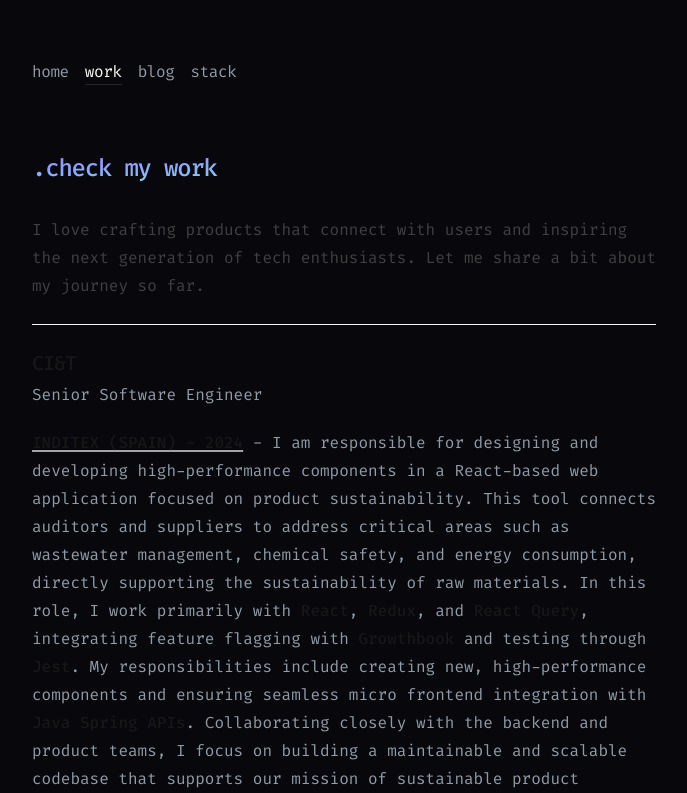
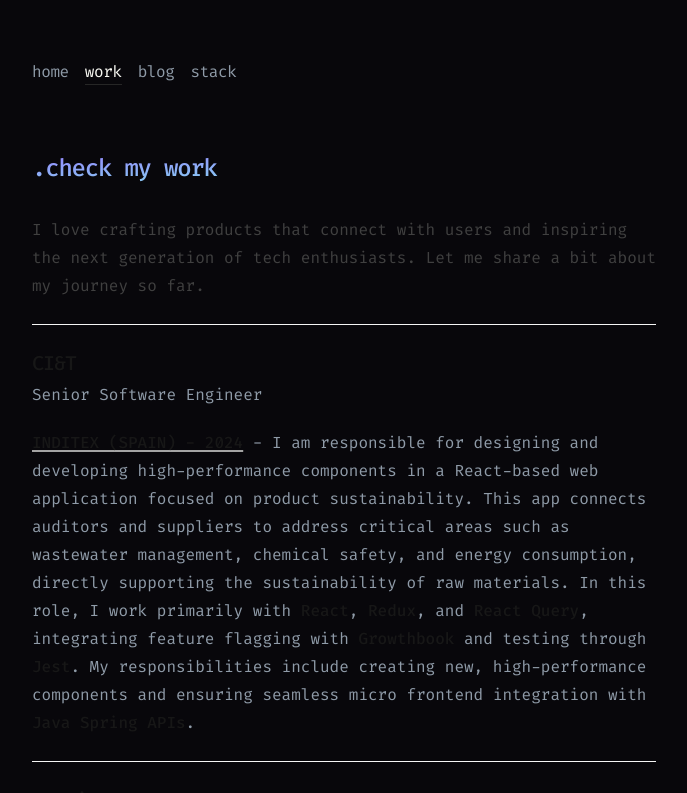
Before and after one commit to cassiorsfreitas/cassiorsfreitas.com, a Next.js app: page /work in a window 1280 px wide. Shown: the top 793 px of the page, without its empty margins (272-959 px from the left). Built offline with nearby package versions, Linux system fonts and the light colour scheme.

Commit message:
fix: typo

```diff
--- a/src/app/work/page.tsx
+++ b/src/app/work/page.tsx
@@ -19,7 +19,7 @@ export default function Work() {
           </a>{' '}
           - I am responsible for designing and developing high-performance
           components in a React-based web application focused on product
-          sustainability. This tool connects auditors and suppliers to address
+          sustainability. This app connects auditors and suppliers to address
           critical areas such as wastewater management, chemical safety, and
           energy consumption, directly supporting the sustainability of raw
           materials. In this role, I work primarily with <strong>React</strong>,{' '}
@@ -27,10 +27,7 @@ export default function Work() {
           feature flagging with <strong>Growthbook</strong> and testing through{' '}
           <strong>Jest</strong>. My responsibilities include creating new,
           high-performance components and ensuring seamless micro frontend
-          integration with <strong>Java Spring APIs</strong>. Collaborating
-          closely with the backend and product teams, I focus on building a
-          maintainable and scalable codebase that supports our mission of
-          sustainable product development.
+          integration with <strong>Java Spring APIs</strong>.
         </p>
         <hr className="my-6 border-neutral-100 dark:border-neutral-800" />
         <h2 className="font-medium text-xl mb-1 tracking-tighter">Metyis</h2>
```
